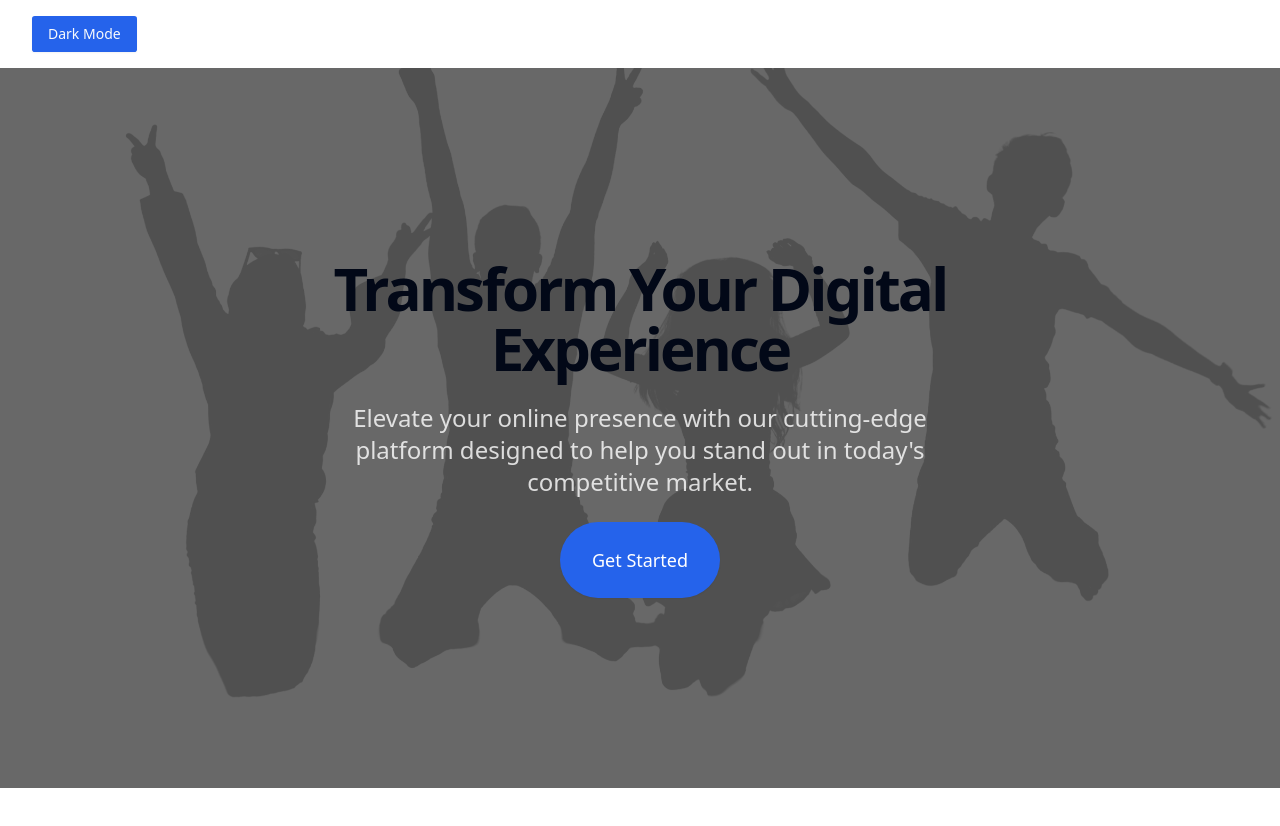
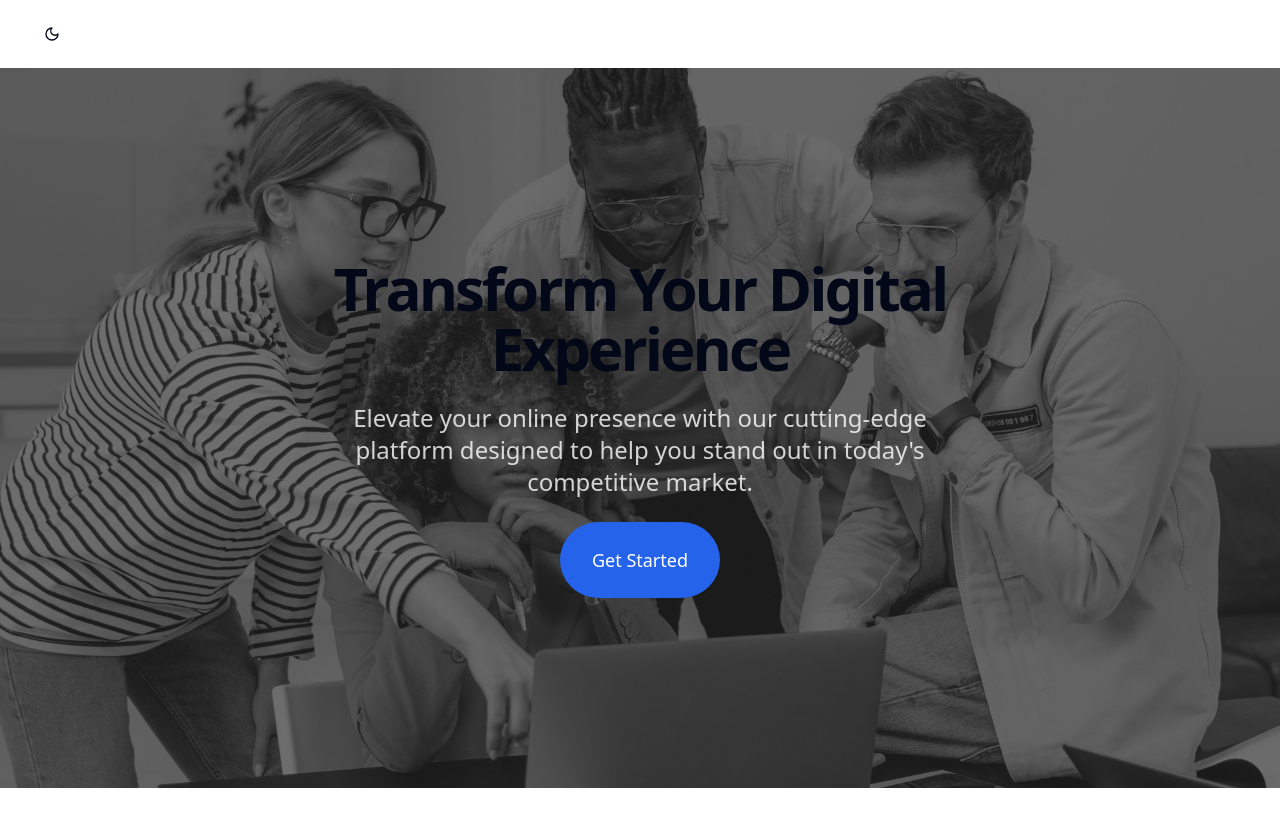
Before and after one commit to UFCampos/qoop-ai-test, a Next.js app: page / in a window 1280 px wide. Shown: the top 826 px of the page. Built offline with nearby package versions, Linux system fonts and the light colour scheme.

Commit message:
update Header component for theme toggle and change HeroSection background image

```diff
--- a/components/header.tsx
+++ b/components/header.tsx
@@ -2,15 +2,16 @@
 
 import { useTheme } from "next-themes";
 import { Button } from "./ui/button";
+import { Moon, Sun } from "lucide-react";
 
 export default function Header () {
     const {theme, setTheme} = useTheme();
     return (
-        <header className="flex justify-between items-center py-4 px-8">
-            <Button onClick={() => {
+        <header className="flex justify-between items-center py-4 px-8 sticky top-0 left-0 z-50">
+            <Button variant={"ghost"} onClick={() => {
                 setTheme(theme === "dark" ? "light" : "dark");
-            }}> {/* toggle theme button */}
-                {theme === "dark" ? "Light Mode" : "Dark Mode"}
+            }}>
+                {theme === "dark" ? <Sun size={100}/> : <Moon/>}
             </Button>
         </header>
     );
--- a/components/hero-section.tsx
+++ b/components/hero-section.tsx
@@ -7,15 +7,15 @@ export default function HeroSection() {
     return (
         <section className="relative w-full min-h-[90vh] flex items-center justify-center overflow-hidden">
             <motion.div
-                className="absolute inset-0 z-0 bg-cover bg-center bg-no-repeat dark:invert grayscale"
+                className="absolute inset-0 z-0 bg-cover bg-center bg-no-repeat grayscale"
                 style={{
-                    backgroundImage: "url('/friends.png')",
+                    backgroundImage: "url('/coworkers.jpg')",
                 }}
                 initial={{ y: -50 }}
                 animate={{ y: 0 }}
                 transition={{ duration: 1, ease: "easeOut" }}
             >
-                <div className="absolute inset-0 bg-red-500/90" />
+                <div className="absolute inset-0 bg-zinc-800/65" />
             </motion.div>
 
             <div className="container relative z-10 px-4 md:px-6 py-12 md:py-24 lg:py-32">
```
Also changed, not shown: public/coworkers.jpg (added).
